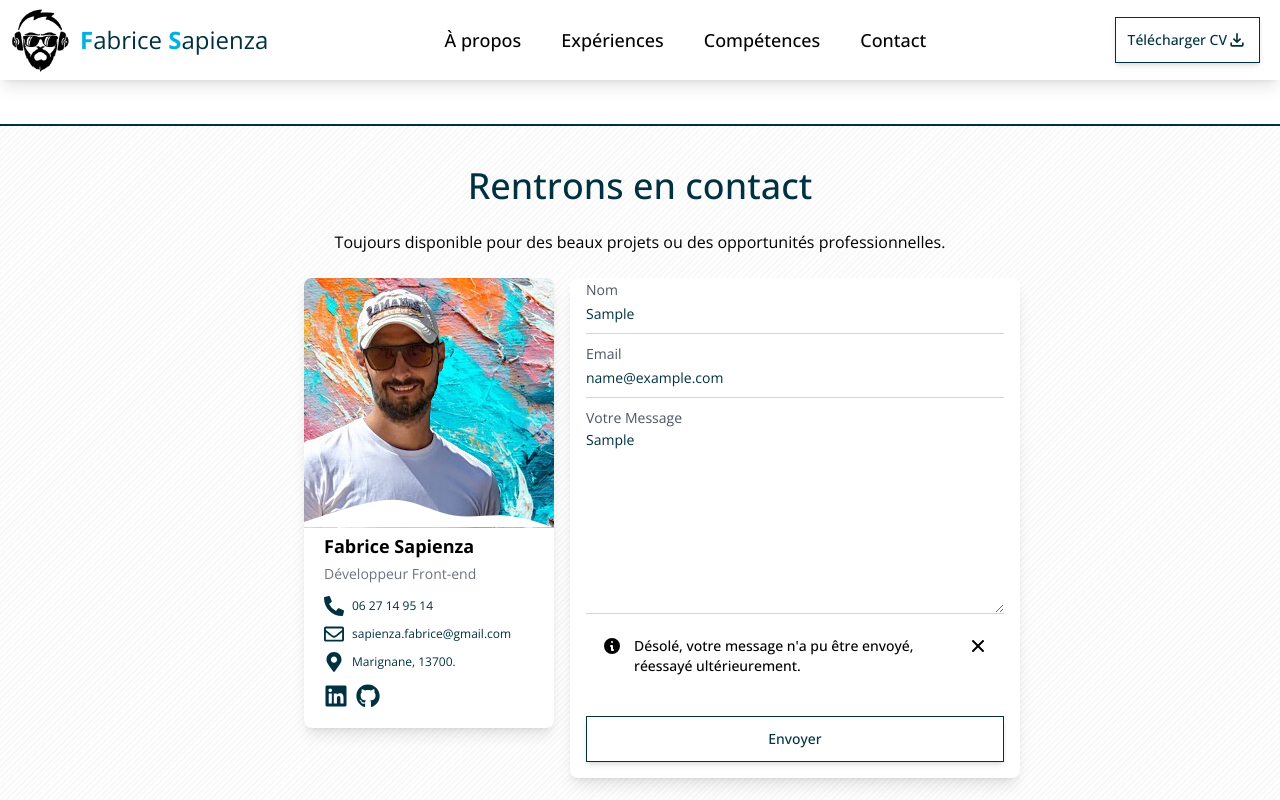
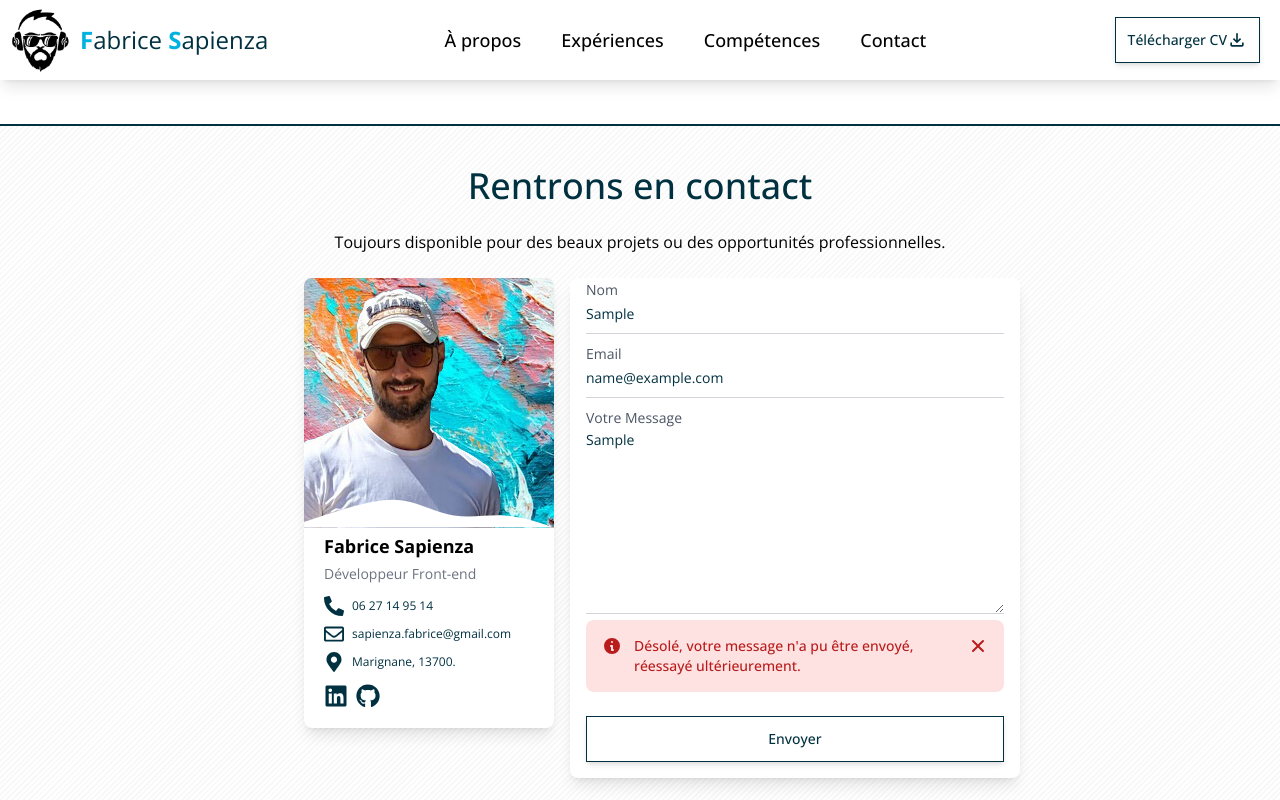
Before and after one commit to Fabrice-Sapienza/portfolio-cv, a Next.js app: page / in a window 1280 px wide. Both pictures are taken after typing "Sample", "name@example.com", "Sample" into the empty fields and a click on the button "Envoyer". Shown: the part 1881-2681 px from the top of the page. Built offline with nearby package versions, Linux system fonts and the light colour scheme; no server answers.

Commit message:
update CardAlert

```diff
--- a/next.config.js
+++ b/next.config.js
@@ -2,11 +2,6 @@
 const nextConfig = {
   reactStrictMode: true,
   swcMinify: true,
-  // env:{
-  //   EMAILJS_SERVICE_ID: process.env.EMAILJS_SERVICE_ID,
-  //   EMAILJS_TEMPLATE_ID: process.env.EMAILJS_TEMPLATE_ID,
-  //   EMAILJS_USER_ID: process.env.EMAILJS_USER_ID
-  // }
 }
 
 module.exports = nextConfig
--- a/src/components/CardAlert/CardAlert.jsx
+++ b/src/components/CardAlert/CardAlert.jsx
@@ -1,37 +1,9 @@
-import { useEffect, useState } from 'react';
-
-export default function CardAlertSubmit({ text, closeCard, type }) {
-  const [styleColor, setStyleColor] = useState({});
-
-  const setColor = (color) => {
-    return {
-      bgColor: `bg-${color}-100 dark:bg-${color}-700`,
-      textColor: `text-${color}-700 dark:text-${color}-300`,
-      btnColor: `bg-${color}-100 text-${color}-500 focus:ring-${color}-400 hover:bg-${color}-200 dark:bg-${color}-700 dark:text-${color}-300 dark:hover:bg-${color}-800 dark:hover:text-${color}-100`,
-    };
-  };
-
-  useEffect(() => {
-    switch (type) {
-      case 'success':
-        setStyleColor(setColor('green'));
-        break;
-      case 'danger':
-        setStyleColor(setColor('red'));
-        break;
-      case 'warning':
-        setStyleColor(setColor('orange'));
-        break;
-      default:
-        setStyleColor(setColor('gray'));
-    }
-  }, [type]);
-
-  return (
-    <div className={`flex p-4 mb-4  rounded-lg ${styleColor.bgColor}`} role="alert">
+export default function CardAlertSubmit({ text, type, closeCard }) {
+  return type === 'success' ? (
+    <div className={`flex p-4 mb-4 rounded-lg bg-green-100`}>
       <svg
         aria-hidden="true"
-        className={`flex-shrink-0 w-5 h-5 ${styleColor.textColor}`}
+        className={`flex-shrink-0 w-5 h-5 text-green-700`}
         fill="currentColor"
         viewBox="0 0 20 20"
         xmlns="http://www.w3.org/2000/svg"
@@ -43,10 +15,44 @@ export default function CardAlertSubmit({ text, closeCard, type }) {
         ></path>
       </svg>
       <span className="sr-only">Info</span>
-      <div className={`ml-3 text-sm font-medium ${styleColor.textColor}`}>{text}</div>
+      <div className={`ml-3 text-sm font-medium text-green-700`}>{text}</div>
       <button
         type="button"
-        className={`ml-auto -mx-1.5 -my-1.5 rounded-lg focus:ring-2 p-1.5 inline-flex h-8 w-8 ${styleColor.btnColor}`}
+        className={`ml-auto -mx-1.5 -my-1.5 rounded-lg focus:ring-2 p-1.5 inline-flex h-8 w-8 bg-green-100 text-green-700 focus:ring-green-400 hover:bg-green-200`}
+        aria-label="Close"
+        onClick={closeCard}
+      >
+        <span className="sr-only">Close</span>
+        <svg
+          className="w-5 h-5"
+          fill="currentColor"
+          viewBox="0 0 20 20"
+          xmlns="http://www.w3.org/2000/svg"
+        >
+          <path d="M4.293 4.293a1 1 0 011.414 0L10 8.586l4.293-4.293a1 1 0 111.414 1.414L11.414 10l4.293 4.293a1 1 0 01-1.414 1.414L10 11.414l-4.293 4.293a1 1 0 01-1.414-1.414L8.586 10 4.293 5.707a1 1 0 010-1.414z"></path>
+        </svg>
+      </button>
+    </div>
+  ) : (
+    <div className={`flex p-4 mb-4 rounded-lg bg-red-100`}>
+      <svg
+        aria-hidden="true"
+        className={`flex-shrink-0 w-5 h-5 text-red-700`}
+        fill="currentColor"
+        viewBox="0 0 20 20"
+        xmlns="http://www.w3.org/2000/svg"
+      >
+        <path
+          fillRule="evenodd"
+          d="M18 10a8 8 0 11-16 0 8 8 0 0116 0zm-7-4a1 1 0 11-2 0 1 1 0 012 0zM9 9a1 1 0 000 2v3a1 1 0 001 1h1a1 1 0 100-2v-3a1 1 0 00-1-1H9z"
+          clipRule="evenodd"
+        ></path>
+      </svg>
+      <span className="sr-only">Info</span>
+      <div className={`ml-3 text-sm font-medium text-red-700`}>{text}</div>
+      <button
+        type="button"
+        className={`ml-auto -mx-1.5 -my-1.5 rounded-lg focus:ring-2 p-1.5 inline-flex h-8 w-8 bg-red-100 text-red-700 focus:ring-red-400 hover:bg-red-200`}
         aria-label="Close"
         onClick={closeCard}
       >
```
